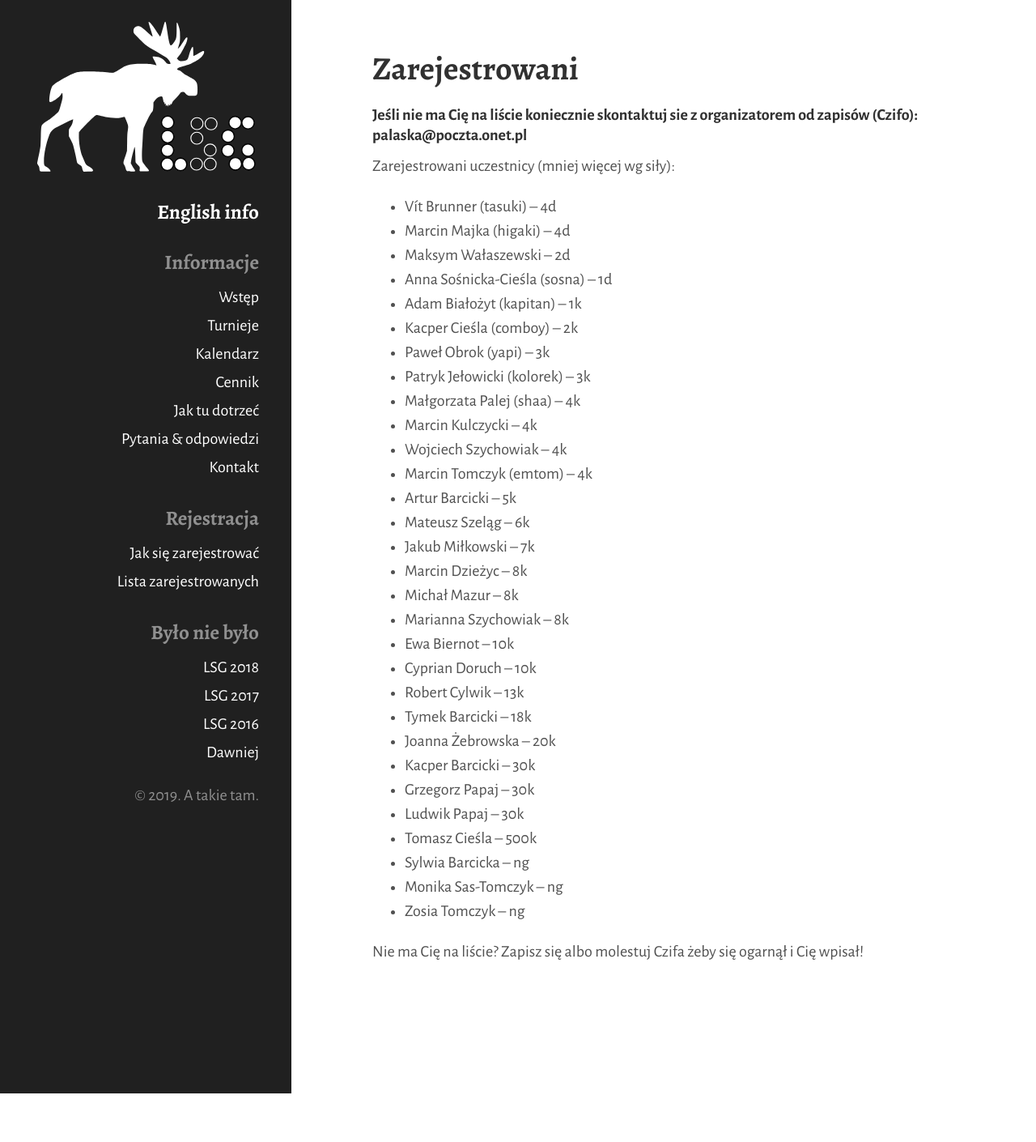
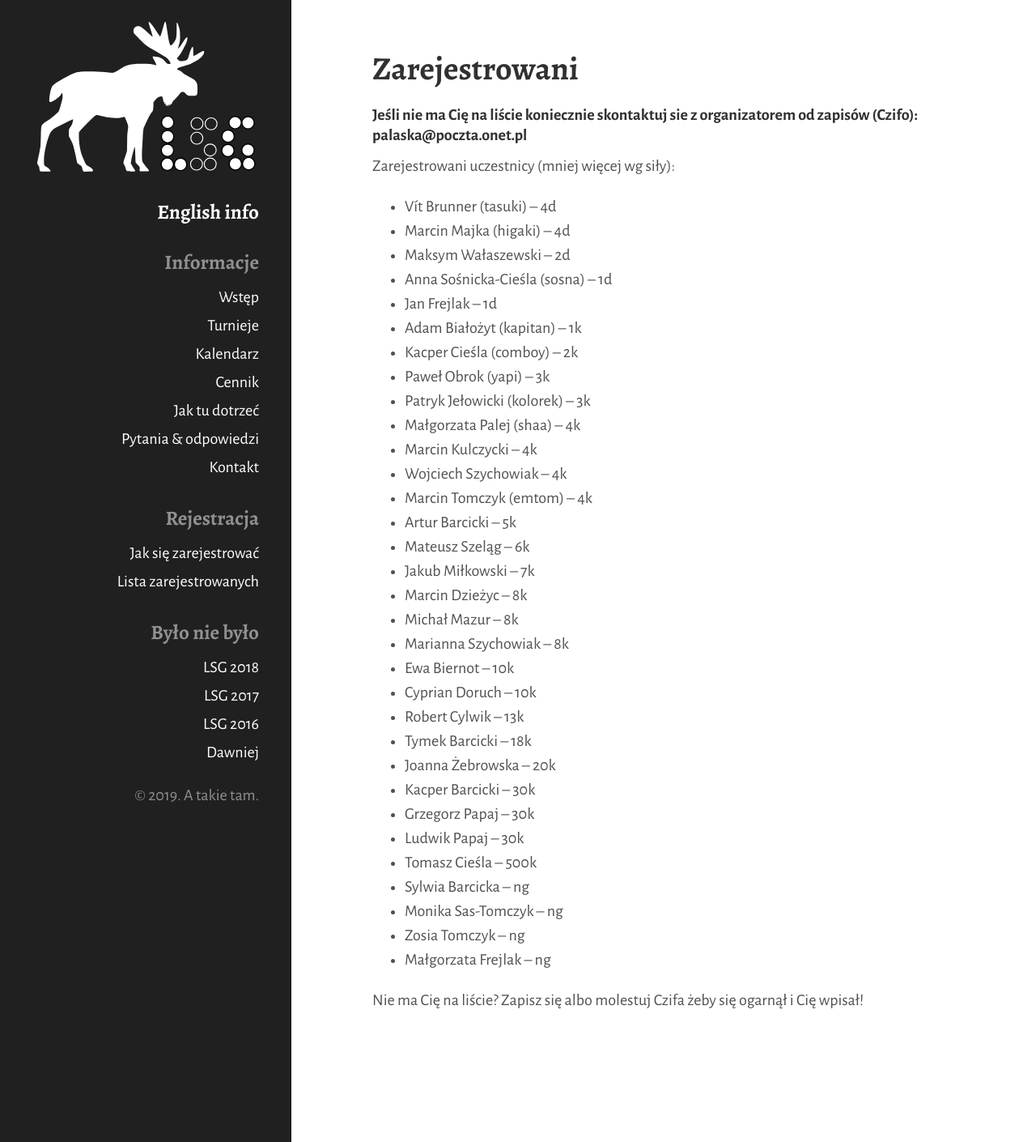
Before and after one commit to tasuki/lsg, a Jekyll site: the page built from zarejestrowani.md, in a window 1280 px wide. Shown: the whole page at 81% size. Built offline with Jekyll 4.4.1, drawn with Linux system fonts in a browser that asks for light colours; nearby versions of some CDN libraries; before the commit the page ends 1350 px from its top, so only the background shows below that.

Commit message:
Update zarejestrowani.md

```diff
--- a/zarejestrowani.md
+++ b/zarejestrowani.md
@@ -13,6 +13,7 @@ Zarejestrowani uczestnicy (mniej więcej wg siły):
 - Marcin Majka (higaki) -- 4d
 - Maksym Wałaszewski -- 2d
 - Anna Sośnicka-Cieśla (sosna) -- 1d
+- Jan Frejlak -- 1d
 - Adam Białożyt (kapitan) -- 1k
 - Kacper Cieśla (comboy) -- 2k
 - Paweł Obrok (yapi) -- 3k
@@ -39,6 +40,7 @@ Zarejestrowani uczestnicy (mniej więcej wg siły):
 - Sylwia Barcicka -- ng
 - Monika Sas-Tomczyk -- ng
 - Zosia Tomczyk -- ng
+- Małgorzata Frejlak -- ng
 
 
 
```
